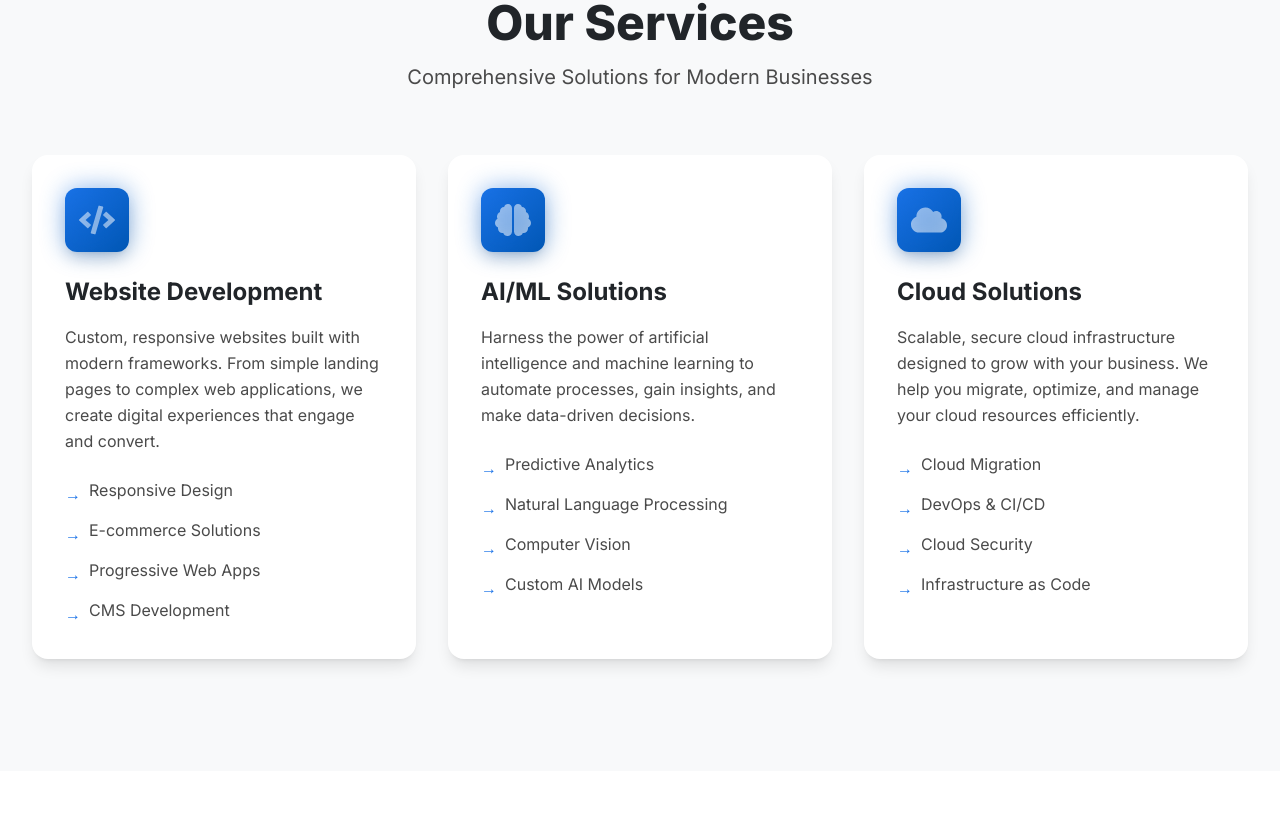
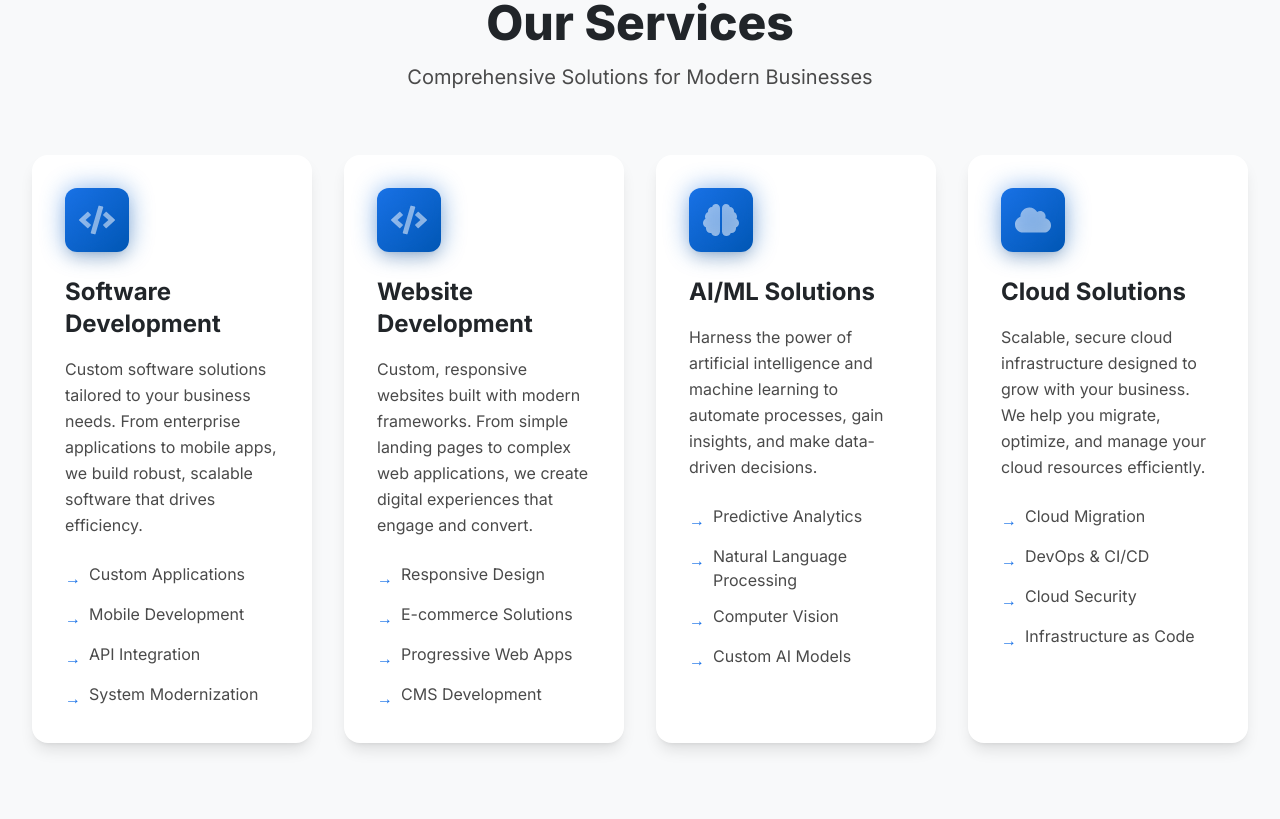
Before and after one commit to OshithRoshantha/ODLabs, a Next.js app: page / in a window 1280 px wide. Shown: the part 1741-2560 px from the top of the page. Built offline with nearby package versions, Linux system fonts and the light colour scheme.

Commit message:
Add WhyChooseUs component and update Services section

```diff
--- a/app/page.tsx
+++ b/app/page.tsx
@@ -6,7 +6,7 @@ import Hero from '@/components/Hero'
 import About from '@/components/About'
 import Services from '@/components/Services'
 import Technologies from '@/components/Technologies'
-import Portfolio from '@/components/Portfolio'
+import WhyChooseUs from '@/components/WhyChooseUs'
 import Contact from '@/components/Contact'
 import Footer from '@/components/Footer'
 import ScrollToTop from '@/components/ScrollToTop'
@@ -27,7 +27,7 @@ export default function Home() {
       <About />
       <Services />
       <Technologies />
-      <Portfolio />
+      <WhyChooseUs />
       <Contact />
       <Footer />
       <ScrollToTop />
--- a/components/Services.tsx
+++ b/components/Services.tsx
@@ -18,6 +18,13 @@ const Services = () => {
   })
 
   const services: Service[] = [
+    {
+      icon: <FaCode className="text-4xl" />,
+      title: 'Software Development',
+      description:
+        'Custom software solutions tailored to your business needs. From enterprise applications to mobile apps, we build robust, scalable software that drives efficiency.',
+      features: ['Custom Applications', 'Mobile Development', 'API Integration', 'System Modernization'],
+    },
     {
       icon: <FaCode className="text-4xl" />,
       title: 'Website Development',
@@ -60,7 +67,7 @@ const Services = () => {
         </motion.div>
 
         {/* Services Grid */}
-        <div className="grid md:grid-cols-2 lg:grid-cols-3 gap-8">
+        <div className="grid md:grid-cols-2 lg:grid-cols-4 gap-8">
           {services.map((service, index) => (
             <motion.div
               key={index}
--- /dev/null
+++ b/components/WhyChooseUs.tsx
@@ -0,0 +1,130 @@
+'use client'
+
+import { motion } from 'framer-motion'
+import { useInView } from 'react-intersection-observer'
+import { FaRocket, FaUsers, FaShieldAlt, FaClock, FaChartLine, FaHandshake } from 'react-icons/fa'
+
+interface Reason {
+  icon: React.ReactNode
+  title: string
+  description: string
+}
+
+const WhyChooseUs = () => {
+  const [ref, inView] = useInView({
+    triggerOnce: true,
+    threshold: 0.1,
+  })
+
+  const reasons: Reason[] = [
+    {
+      icon: <FaRocket className="text-4xl" />,
+      title: 'Innovation First',
+      description:
+        'We leverage the latest technologies and methodologies to deliver cutting-edge solutions that keep you ahead of the competition.',
+    },
+    {
+      icon: <FaUsers className="text-4xl" />,
+      title: 'Expert Team',
+      description:
+        'Our talented developers, designers, and consultants bring years of experience and diverse expertise to every project.',
+    },
+    {
+      icon: <FaShieldAlt className="text-4xl" />,
+      title: 'Quality Assurance',
+      description:
+        'Rigorous testing and quality control processes ensure that every solution we deliver meets the highest standards of excellence.',
+    },
+    {
+      icon: <FaClock className="text-4xl" />,
+      title: 'On-Time Delivery',
+      description:
+        'We understand the importance of deadlines. Our agile approach ensures timely delivery without compromising quality.',
+    },
+    {
+      icon: <FaChartLine className="text-4xl" />,
+      title: 'Scalable Solutions',
+      description:
+        'Build for today, scale for tomorrow. Our solutions are designed to grow seamlessly with your business needs.',
+    },
+    {
+      icon: <FaHandshake className="text-4xl" />,
+      title: 'Long-term Partnership',
+      description:
+        'We&apos;re not just vendors; we&apos;re your technology partners committed to your success beyond project delivery.',
+    },
+  ]
+
+  return (
+    <section id="why-choose-us" className="section-padding bg-white" ref={ref}>
+      <div className="container-custom">
+        {/* Section Header */}
+        <motion.div
+          initial={{ opacity: 0, y: 20 }}
+          animate={inView ? { opacity: 1, y: 0 } : {}}
+          transition={{ duration: 0.6 }}
+          className="text-center mb-16"
+        >
+          <h2 className="text-4xl md:text-5xl font-extrabold text-dark mb-4">
+            Why Choose OD Labs?
+          </h2>
+          <p className="text-lg md:text-xl text-bodyText max-w-3xl mx-auto">
+            We combine technical excellence with business understanding to deliver solutions that drive real results
+          </p>
+        </motion.div>
+
+        {/* Reasons Grid */}
+        <div className="grid md:grid-cols-2 lg:grid-cols-3 gap-8">
+          {reasons.map((reason, index) => (
+            <motion.div
+              key={index}
+              initial={{ opacity: 0, scale: 0.9 }}
+              animate={inView ? { opacity: 1, scale: 1 } : {}}
+              transition={{ duration: 0.5, delay: index * 0.1 }}
+              className="group relative"
+            >
+              <div className="bg-gradient-to-br from-sectionBg to-white rounded-2xl p-8 h-full border-2 border-transparent hover:border-primary/20 transition-all duration-500 hover:shadow-2xl">
+                {/* Icon Container */}
+                <div className="relative w-16 h-16 bg-gradient-to-br from-primary to-hover rounded-xl flex items-center justify-center text-white mb-6 group-hover:scale-110 transition-all duration-500 shadow-lg">
+                  {reason.icon}
+                  <div className="absolute inset-0 bg-gradient-to-br from-primary to-hover rounded-xl blur-md opacity-50 group-hover:opacity-75 transition-opacity" />
+                </div>
+
+                {/* Content */}
+                <h3 className="text-2xl font-bold text-dark mb-4 group-hover:text-primary transition-colors duration-300">
+                  {reason.title}
+                </h3>
+                <p className="text-bodyText leading-relaxed">
+                  {reason.description}
+                </p>
+
+                {/* Hover Effect Line */}
+                <div className="absolute bottom-0 left-0 w-0 h-1 bg-gradient-to-r from-primary to-hover group-hover:w-full transition-all duration-500" />
+              </div>
+            </motion.div>
+          ))}
+        </div>
+
+        {/* Bottom CTA */}
+        <motion.div
+          initial={{ opacity: 0, y: 20 }}
+          animate={inView ? { opacity: 1, y: 0 } : {}}
+          transition={{ duration: 0.6, delay: 0.6 }}
+          className="text-center mt-16"
+        >
+          <p className="text-lg text-bodyText mb-6">
+            Ready to transform your business with cutting-edge technology?
+          </p>
+          <a
+            href="#contact"
+            className="inline-block bg-gradient-to-r from-primary to-hover text-white px-8 py-4 rounded-full font-semibold text-lg hover:shadow-2xl hover:scale-105 transition-all duration-300"
+          >
+            Get Started Today
+          </a>
+        </motion.div>
+      </div>
+    </section>
+  )
+}
+
+export default WhyChooseUs
```
